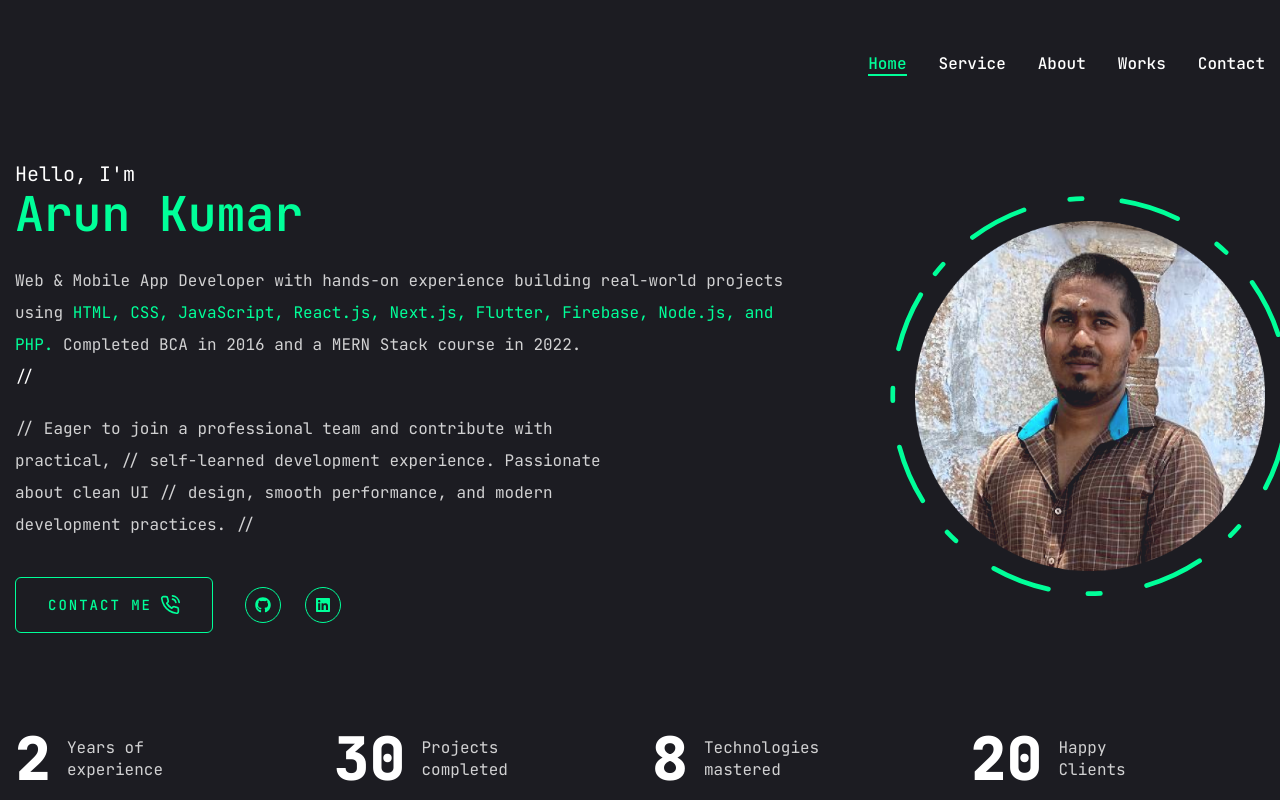
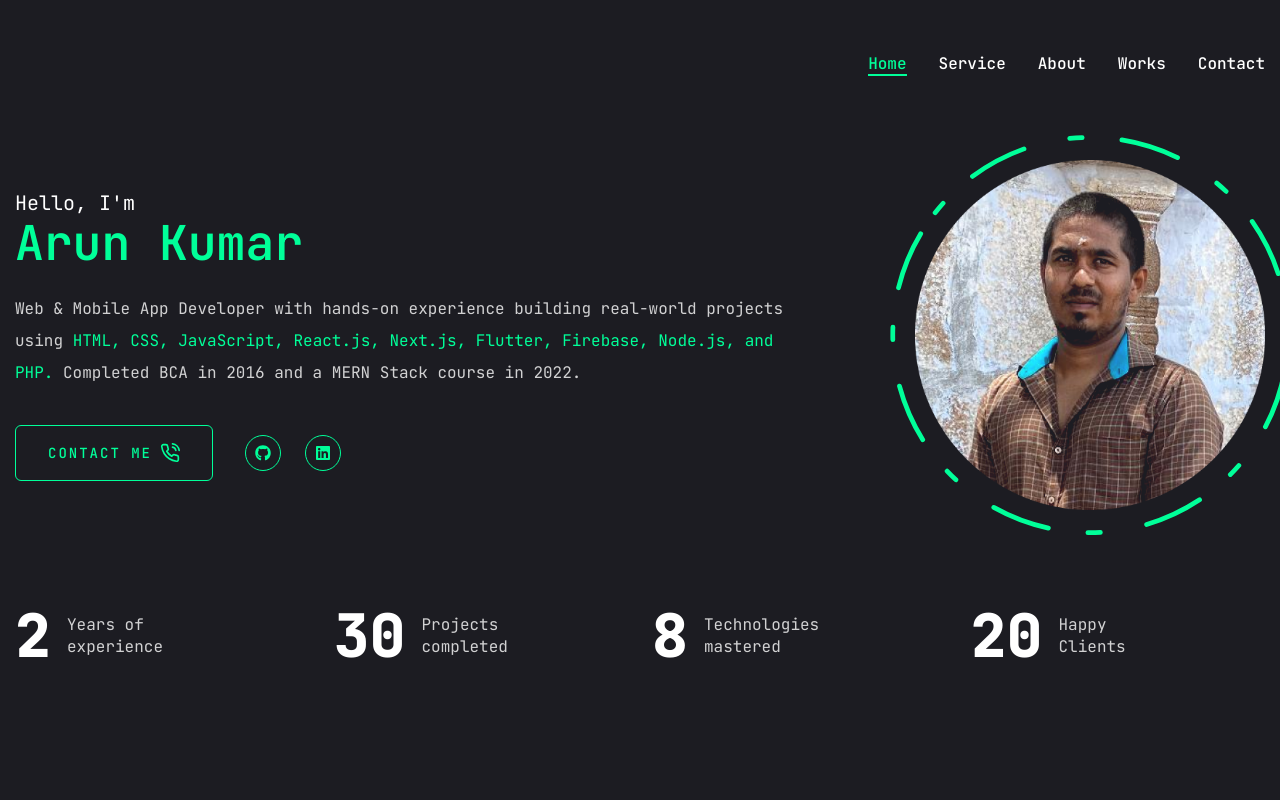
Before and after one commit to ATHIRADI/resume, a Next.js app: page / in a window 1280 px wide. Built offline with nearby package versions, Linux system fonts and the light colour scheme.

Commit message:
Update page.js

```diff
--- a/app/page.js
+++ b/app/page.js
@@ -33,11 +33,11 @@ const Home = () => {
                 </span>{" "}
                 Completed BCA in 2016 and a MERN Stack course in 2022.
               </p>
-              // <p className="max-w-[600px] text-white/80">
-              //   Eager to join a professional team and contribute with practical,
-              //   self-learned development experience. Passionate about clean UI
-              //   design, smooth performance, and modern development practices.
-              // </p>
+             {/* <p className="max-w-[600px] text-white/80">
+                 Eager to join a professional team and contribute with practical,
+                 self-learned development experience. Passionate about clean UI
+                design, smooth performance, and modern development practices.
+               </p> */}
             </div>
 
             <div className="flex flex-col xl:flex-row items-center gap-8">
```
